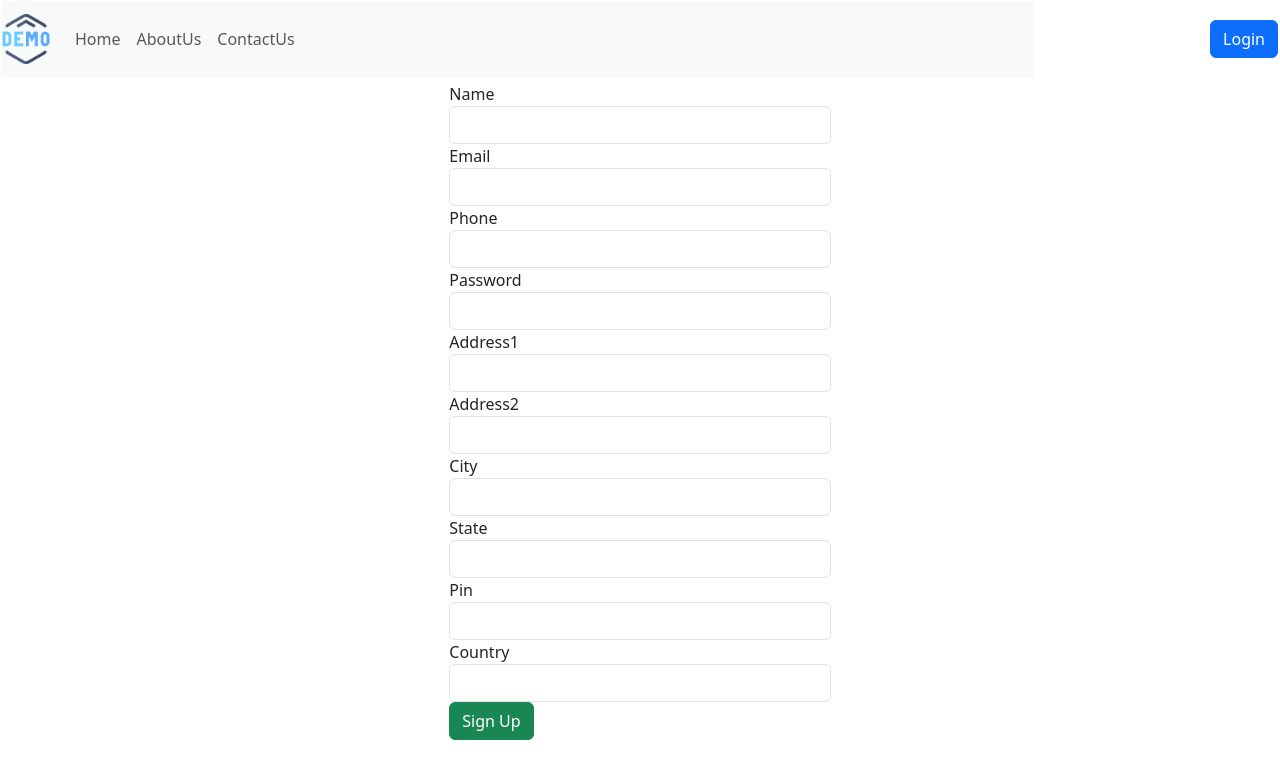
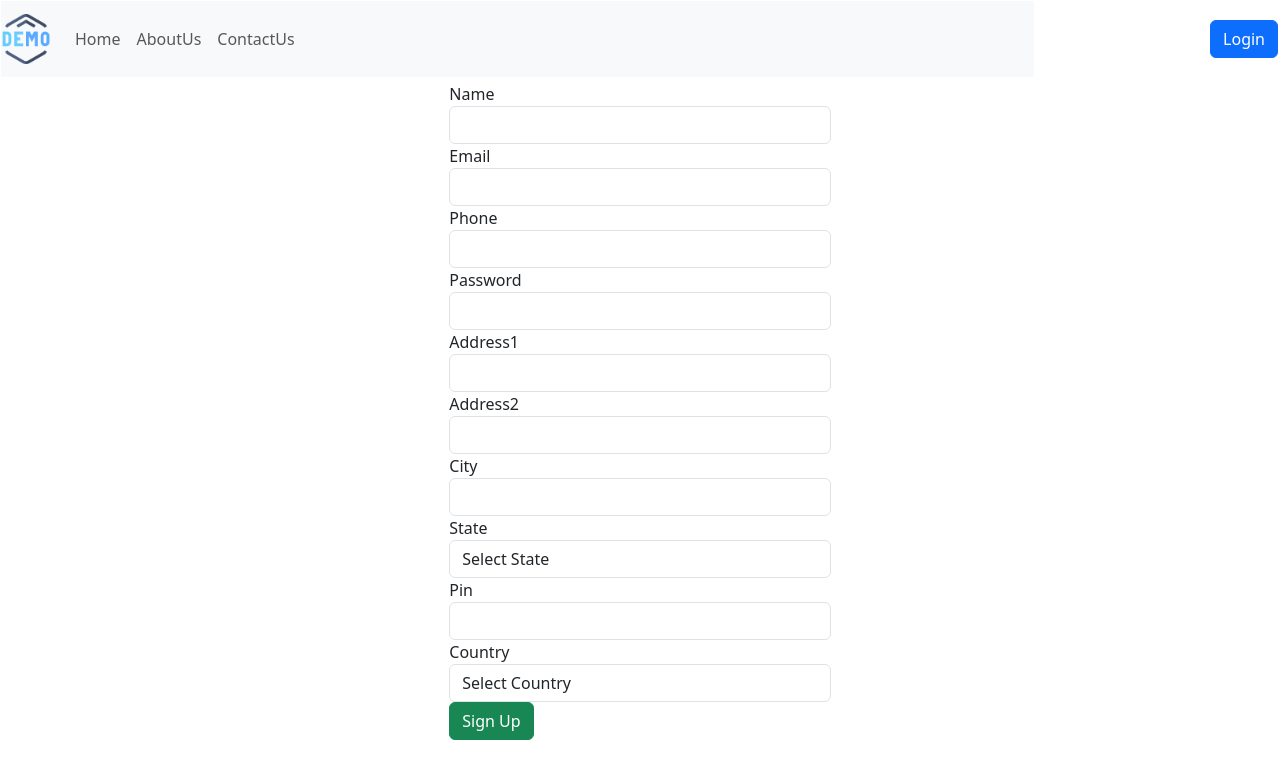
Before and after one commit to Ananya-Mondal/pwc, a React (Vite) app in the folder React_Client/myapp/: page /SignUp in a window 1280 px wide. Shown: the top 778 px of the page. Built offline with nearby package versions, Linux system fonts and the light colour scheme.

Commit message:
modify
modify sign up

```diff
--- a/React_Client/myapp/src/SignUp.jsx
+++ b/React_Client/myapp/src/SignUp.jsx
@@ -1,6 +1,6 @@
-import React, { useState } from 'react';
-import { useNavigate } from 'react-router-dom'
-import Axios from 'axios';
+import React, { useState } from "react";
+import { useNavigate } from "react-router-dom";
+import Axios from "axios";
 
 function SignUp() {
   const [Name, setUName] = useState("");
@@ -18,160 +18,226 @@ function SignUp() {
 
   const navigate = useNavigate();
   function MakePost() {
+    alert('post'+State);
 
-        //alert('post'+UName + UEmail+UPass);
-
-
-
-
-        Axios.post("https://localhost:7119/api/Users/SingUp", { Name, Email, Password, Phone, Address1, Address2, City, State, PostalCode, Country })
-            .then(
+    Axios.post("https://localhost:7119/api/Users/SingUp", {
+      Name,
+      Email,
+      Password,
+      Phone,
+      Address1,
+      Address2,
+      City,
+      State,
+      PostalCode,
+      Country,
+    }).then(
       (res) => {
         console.log(res.status);
         if (res.status === 200) {
           navigate("/Login");
-
         }
       },
       (err) => {
-
-                    if(err.status===401)
-                    {
+        if (err.status === 401) {
           setDulicate("This is Email is duplicate");
-                    }
-                    else
-                    {
+        } else {
           setDulicate("");
           setErrors(err.response.data.errors);
         }
 
-
-
         //console.log(err.response.data.errors);
-
 
         //let jj = Object.entries(Errors);
         //console.log(jj);
 
-
         //console.log(Errors.City[0]+Errors.Address1[0]);
-
       }
-            )
-
+    );
   }
   return (
     <div>
-            <table width='100%' >
+      <table width="100%">
         <tr>
-                    <td align='Center'>
-
-
-                    </td>
+          <td align="Center"></td>
         </tr>
         <tr>
-                    <td align='Center'>
+          <td align="Center">
             <table width="30%">
               <tr>
                 <td>
-
                   <div className="form-group">
-                                        <label >Name</label>
-                                        <input type="text" className="form-control" id="Name" onChange={(e) => setUName(e.target.value)} />
-                                        {Errors.Name &&
-                                            <span className="btn btn-danger">
-                                                {Errors.Name[0]}
-                                            </span>
-                                        }
+                    <label>Name</label>
+                    <input
+                      type="text"
+                      className="form-control"
+                      id="Name"
+                      onChange={(e) => setUName(e.target.value)}
+                    />
+                    {Errors.Name && (
+                      <span className="btn btn-danger">{Errors.Name[0]}</span>
+                    )}
                   </div>
                   <div className="form-group">
-                                        <label >Email</label>
-                                        <input type="Email" className="form-control" id="Email" onChange={(e) => setUEmail(e.target.value)} />
-                                        {Errors.Email &&
-                                            <span className="btn btn-danger">
-                                                {Errors.Email[0]}
-                                            </span>
-                                        }
-                                        {duplicateEmail&&
-                                            <span className="btn btn-danger">
-                                                {duplicateEmail}
-                                            </span>
-                                        }
+                    <label>Email</label>
+                    <input
+                      type="Email"
+                      className="form-control"
+                      id="Email"
+                      onChange={(e) => setUEmail(e.target.value)}
+                    />
+                    {Errors.Email && (
+                      <span className="btn btn-danger">{Errors.Email[0]}</span>
+                    )}
+                    {duplicateEmail && (
+                      <span className="btn btn-danger">{duplicateEmail}</span>
+                    )}
                   </div>
                   <div className="form-group">
-                                        <label >Phone</label>
-                                        <input type="text" className="form-control" id="Phone" onChange={(e) => setPhone(e.target.value)} />
-                                        {Errors.Phone &&
-                                            <span className="btn btn-danger">
-                                                {Errors.Phone[0]}
-                                            </span>
-                                        }
+                    <label>Phone</label>
+                    <input
+                      type="text"
+                      className="form-control"
+                      id="Phone"
+                      onChange={(e) => setPhone(e.target.value)}
+                    />
+                    {Errors.Phone && (
+                      <span className="btn btn-danger">{Errors.Phone[0]}</span>
+                    )}
                   </div>
                   <div className="form-group">
-                                        <label >Password</label>
-                                        <input type="Password" className="form-control" id="Password" onChange={(e) => setUPass(e.target.value)} />
-                                        {Errors.Password &&
+                    <label>Password</label>
+                    <input
+                      type="Password"
+                      className="form-control"
+                      id="Password"
+                      onChange={(e) => setUPass(e.target.value)}
+                    />
+                    {Errors.Password && (
                       <span className="btn btn-danger">
                         {Errors.Password[0]}
                       </span>
-                                        }
+                    )}
+                  </div>
+                  <div className="form-group">
+                    <label>Address1</label>
+                    <input
+                      type="text"
+                      className="form-control"
+                      id="Address1"
+                      onChange={(e) => setAddress1(e.target.value)}
+                    />
+                    {Errors.Address1 && (
+                      <span className="btn btn-danger">
+                        {Errors.Address1[0]}
+                      </span>
+                    )}
+                  </div>
+                  <div className="form-group">
+                    <label>Address2</label>
+                    <input
+                      type="text"
+                      className="form-control"
+                      id="Address2"
+                      onChange={(e) => setAddress2(e.target.value)}
+                    />
+                  </div>
+                  <div className="form-group">
+                    <label>City</label>
+                    <input
+                      type="text"
+                      className="form-control"
+                      id="City"
+                      onChange={(e) => setCity(e.target.value)}
+                    />
+                    {Errors.City && (
+                      <span className="btn btn-danger">{Errors.City[0]}</span>
+                    )}
+                  </div>
+                  <div className="form-group">
+                    <label>State</label>
+                    <select className="form-control" value={State}
+                      id="State"
+                      onChange={(e) => setUState(e.target.value)} >
+                      <option value="">Select State</option>
+                      <option value="AP">Andhra Pradesh</option>
+                      <option value="AR">Arunachal Pradesh</option>
+                      <option value="AS">Assam</option>
+                      <option value="BR">Bihar</option>
+                      <option value="CT">Chhattisgarh</option>
+                      <option value="GA">Gujarat</option>
+                      <option value="HR">Haryana</option>
+                      <option value="HP">Himachal Pradesh</option>
+                      <option value="JK">Jammu and Kashmir</option>
+                      <option value="GA">Goa</option>
+                      <option value="JH">Jharkhand</option>
+                      <option value="KA">Karnataka</option>
+                      <option value="KL">Kerala</option>
+                      <option value="MP">Madhya Pradesh</option>
+                      <option value="MH">Maharashtra</option>
+                      <option value="MN">Manipur</option>
+                      <option value="ML">Meghalaya</option>
+                      <option value="MZ">Mizoram</option>
+                      <option value="NL">Nagaland</option>
+                      <option value="OR">Odisha</option>
+                      <option value="PB">Punjab</option>
+                      <option value="RJ">Rajasthan</option>
+                      <option value="SK">Sikkim</option>
+                      <option value="TN">Tamil Nadu</option>
+                      <option value="TG">Telangana</option>
+                      <option value="TR">Tripura</option>
+                      <option value="UT">Uttarakhand</option>
+                      <option value="UP">Uttar Pradesh</option>
+                      <option value="WB">West Bengal</option>
+                      <option value="AN">Andaman and Nicobar Islands</option>
+                      <option value="CH">Chandigarh</option>
+                      <option value="DN">Dadra and Nagar Haveli</option>
+                      <option value="DD">Daman and Diu</option>
+                      <option value="DL">Delhi</option>
+                      <option value="LD">Lakshadweep</option>
+                      <option value="PY">Puducherry</option>
+                    </select>
+
+                    {Errors.State && (
+                      <span className="btn btn-danger">{Errors.State[0]}</span>
+                    )}
+                  </div>
+                  <div className="form-group">
+                    <label>Pin</label>
+                    <input
+                      type="text"
+                      className="form-control"
+                      id="PostalCode"
+                      onChange={(e) => setPostalCode(e.target.value)}
+                    />
+                  </div>
+                  <div className="form-group">
+                    <label>Country</label>
+                    <select className="form-control" value={Country}
+                      id="Country"
+                      onChange={(e) => setCountry(e.target.value)} >
+                      <option value="">Select Country</option>
+                      <option value="IN">India</option>
+                    </select>
 
                   </div>
                   <div className="form-group">
-                                        <label >Address1</label>
-                                        <input type="text" className="form-control" id="Address1" onChange={(e) => setAddress1(e.target.value)} />
-                                        {Errors.Address1 &&
-                                            <span className="btn btn-danger">
-                                                {Errors.Address1[0]}
-                                            </span>
-                                        }
-
-                                    </div>
-                                    <div className="form-group">
-                                        <label >Address2</label>
-                                        <input type="text" className="form-control" id="Address2" onChange={(e) => setAddress2(e.target.value)} />
-
-                                    </div>
-                                    <div className="form-group">
-                                        <label >City</label>
-                                        <input type="text" className="form-control" id="City" onChange={(e) => setCity(e.target.value)} />
-                                        {Errors.City &&
-                                            <span className="btn btn-danger">
-                                                {Errors.City[0]}
-                                            </span>
-                                        }
-                                    </div>
-                                    <div className="form-group">
-                                        <label >State</label>
-                                        <input type="text" className="form-control" id="State" onChange={(e) => setUState(e.target.value)} />
-                                        {Errors.State &&
-                                            <span className="btn btn-danger">
-                                                {Errors.State[0]}
-                                            </span>
-                                        }
-                                    </div>
-                                    <div className="form-group">
-                                        <label >Pin</label>
-                                        <input type="text" className="form-control" id="PostalCode" onChange={(e) => setPostalCode(e.target.value)} />
-
-                                    </div>
-                                    <div className="form-group">
-                                        <label >Country</label>
-                                        <input type="text" className="form-control" id="Country" onChange={(e) => setCountry(e.target.value)} />
-
-                                    </div>
-                                    <div className="form-group">
-                                        <button type="button" className="btn btn-success" onClick={() => MakePost()}>Sign Up</button>
+                    <button
+                      type="button"
+                      className="btn btn-success"
+                      onClick={() => MakePost()}
+                    >
+                      Sign Up
+                    </button>
                   </div>
                 </td>
               </tr>
             </table>
-
           </td>
         </tr>
       </table>
     </div>
-    )
+  );
 }
 
-export default SignUp
+export default SignUp;
```
Lines whose indentation alone changed are shown as unchanged.
